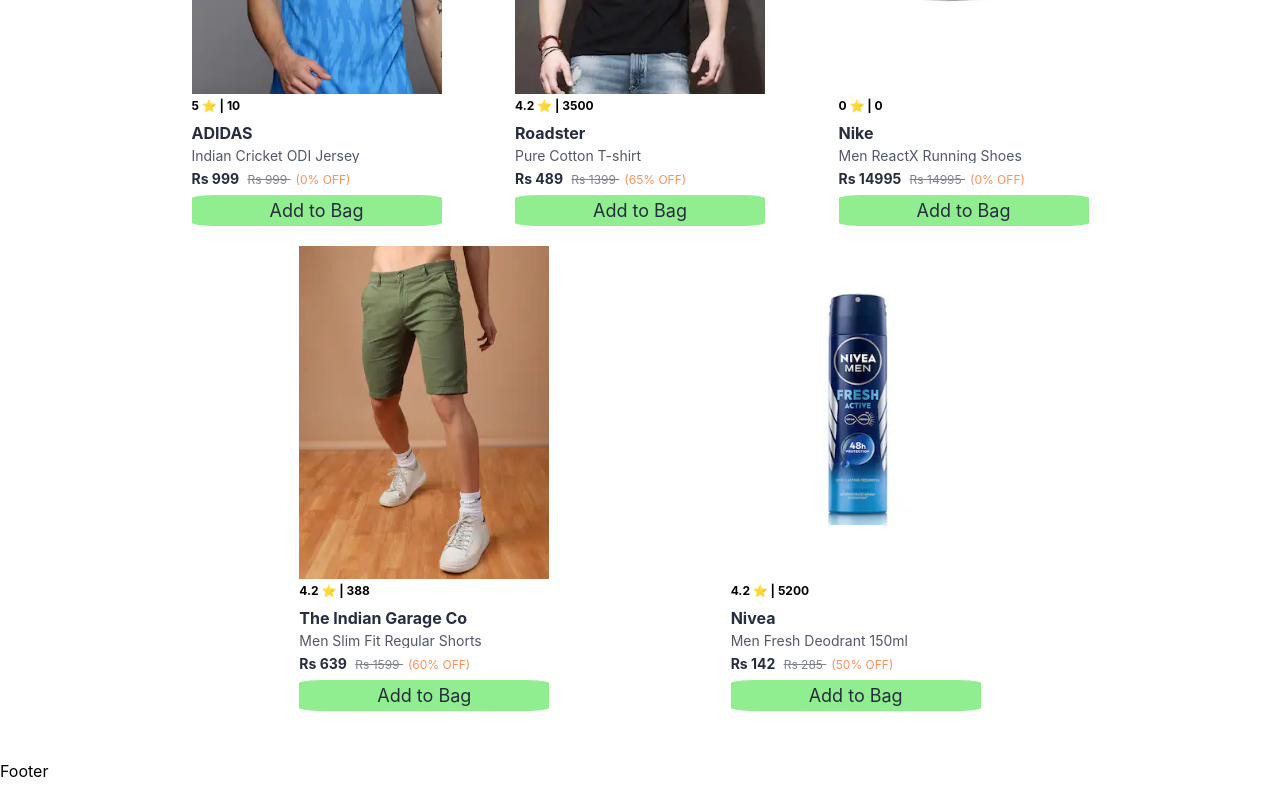
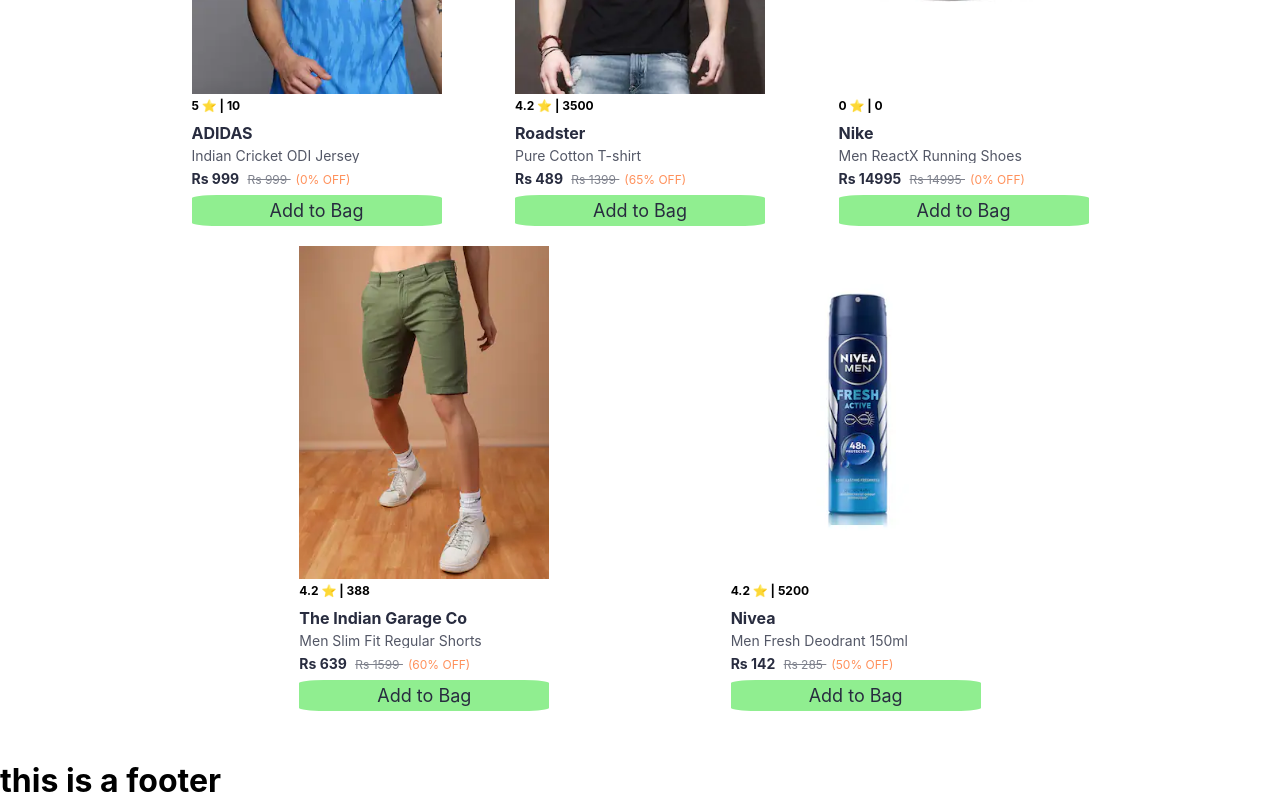
Before and after one commit to atharvnikam38/MyntraClone, a plain HTML site: page index.html in a window 1280 px wide. Shown: the part 855-1655 px from the top of the page. Drawn offline with nearby package versions, Linux system fonts and the light colour scheme.

Commit message:
footer updated

```diff
--- a/index.html
+++ b/index.html
@@ -65,7 +65,7 @@
 
     </main>
     <footer>
-    Footer
+        <h1>  this is a footer </h1>
     </footer>
     <script src="data/items.js"> </script>
    <script  src="scripts/index.js">
```
